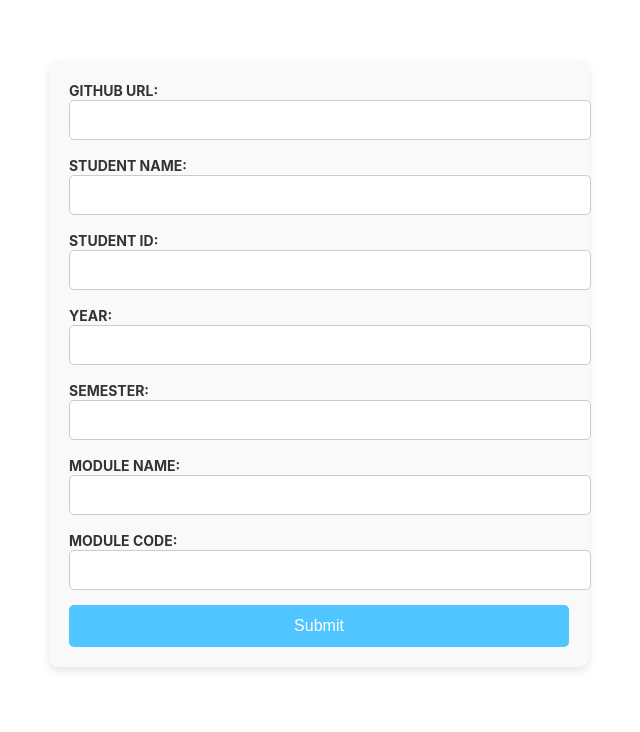
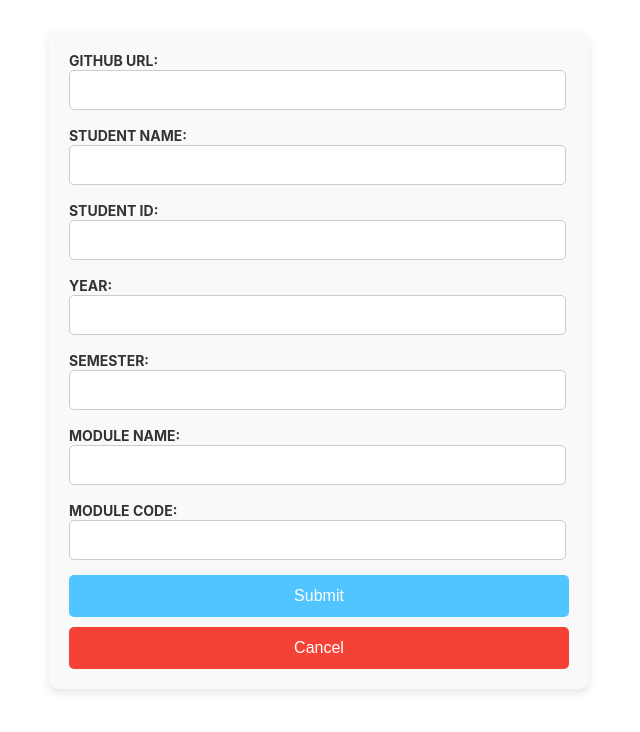
Before and after one commit to IT21252990/SAAT, a React (Create React App) app in the folder code-assessment-module/frontend/: page /upload in a window 1280 px wide. Shown: the top 732 px of the page, without its empty margins (321-961 px from the left). Built offline with nearby package versions, Linux system fonts and the light colour scheme.

Commit message:
update add submission page with connecting it to the welcome page

```diff
--- a/code-assessment-module/frontend/src/pages/AddSubmission.js
+++ b/code-assessment-module/frontend/src/pages/AddSubmission.js
@@ -1,7 +1,11 @@
 import React, { useState } from "react";
 import axios from "axios";
+import { useNavigate } from "react-router-dom";
 
 const AddSubmission = () => {
+
+    const navigate = useNavigate();
+
     const [formData, setFormData] = useState({
         github_url: "",
         student_name: "",
@@ -29,12 +33,16 @@ const AddSubmission = () => {
         }
     };
 
+    const handleCancel = () => {
+        navigate("/"); // Navigate back to welcome page
+    };
+
     const formStyle = {
         display: "flex",
         flexDirection: "column",
         maxWidth: "500px",
         margin: "auto",
-        marginTop: "60px",
+        marginTop: "30px",
         padding: "20px",
         backgroundColor: "#f9f9f9",
         borderRadius: "10px",
@@ -47,7 +55,7 @@ const AddSubmission = () => {
         borderRadius: "5px",
         border: "1px solid #ccc",
         fontSize: "16px",
-        width: "100%",
+        width: "95%",
     };
 
     const labelStyle = {
@@ -70,6 +78,12 @@ const AddSubmission = () => {
     const buttonHoverStyle = {
         ...buttonStyle,
         backgroundColor: "#489fcb",
+    };
+
+    const cancelButtonStyle = {
+        ...buttonStyle,
+        marginTop:"10px",
+        backgroundColor: "#f44336",
     };
 
     return (
@@ -96,6 +110,9 @@ const AddSubmission = () => {
             >
                 Submit
             </button>
+            <button type="button" style={cancelButtonStyle} onClick={handleCancel}>
+                    Cancel
+                </button>
         </form>
     );
 };
```
